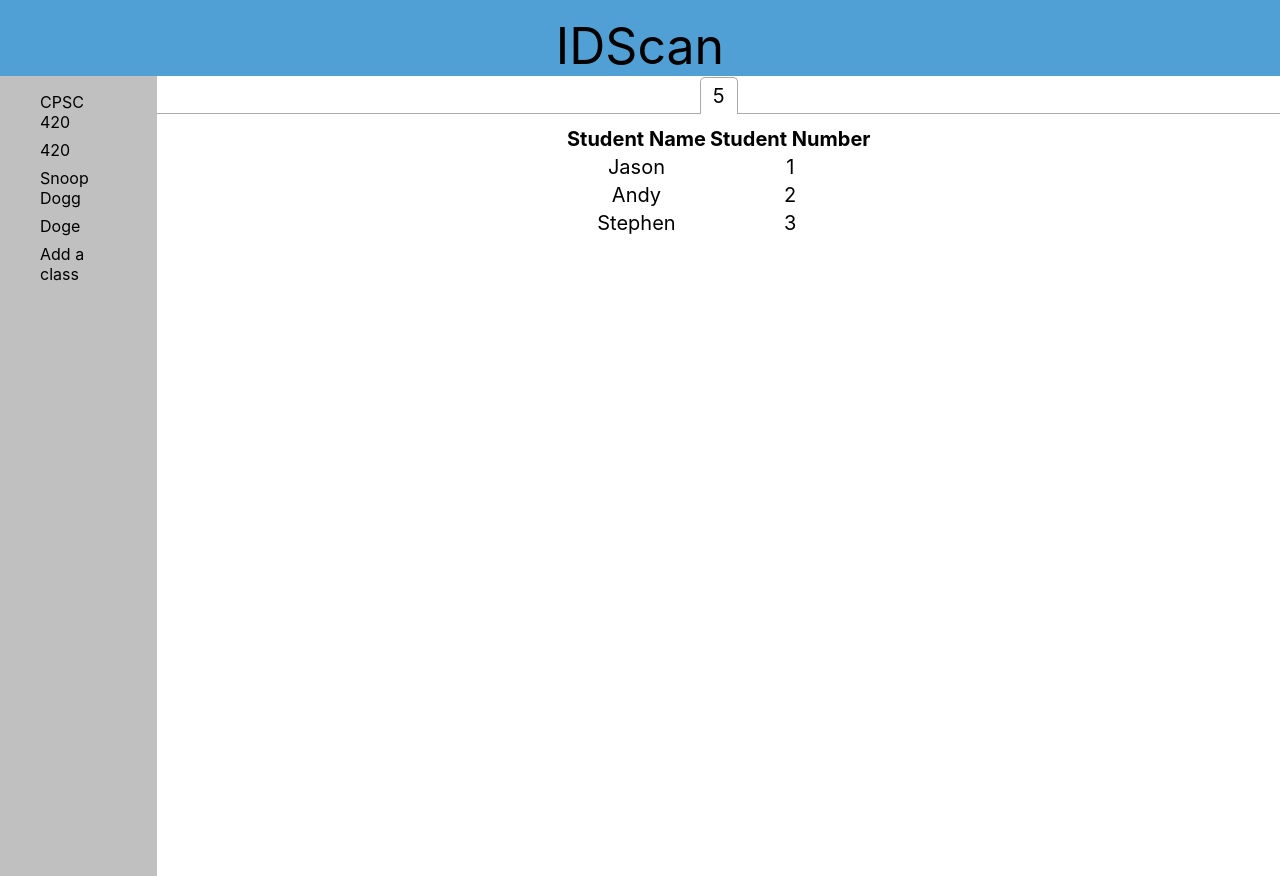
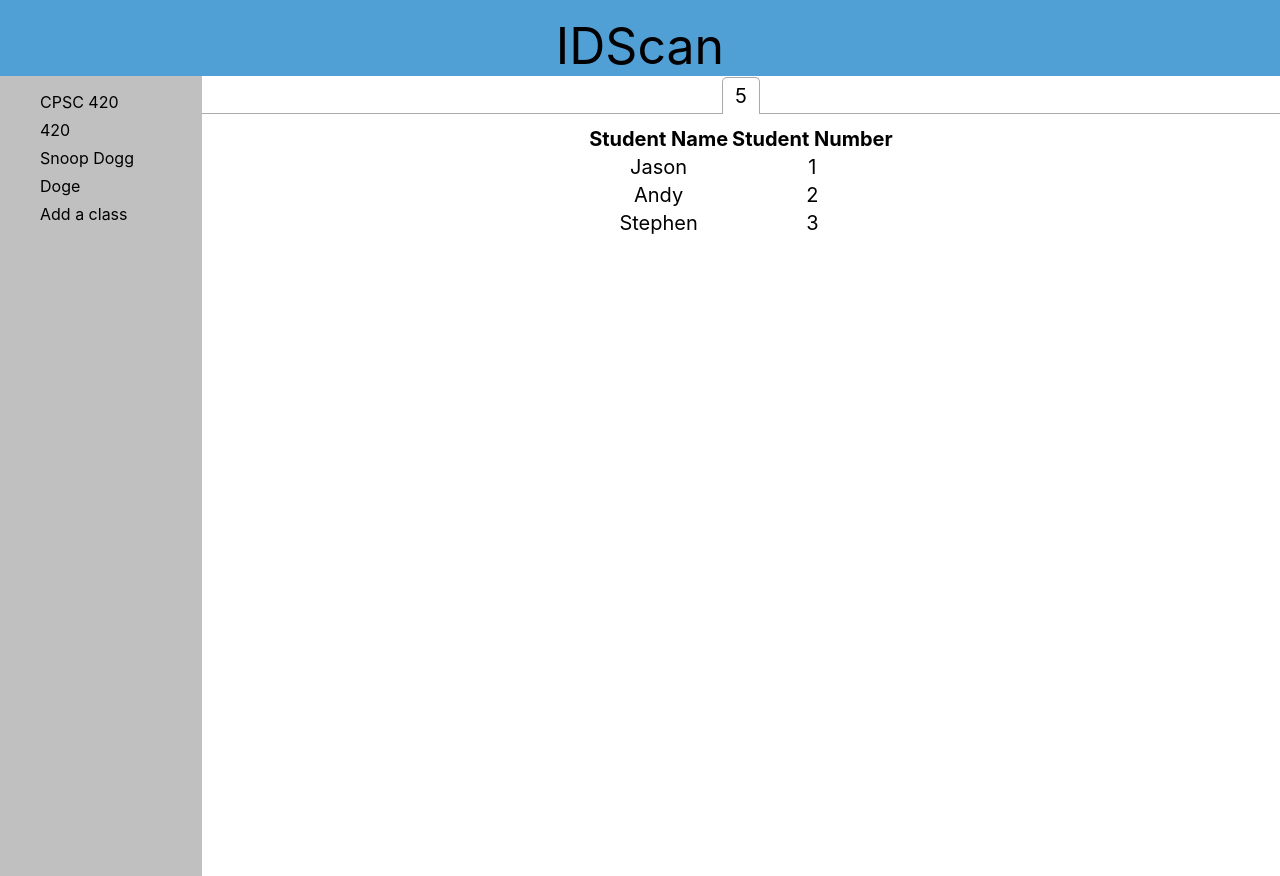
Before and after one commit to Stephen-YS-Li/IDScan, a React (Create React App) app in the folder WebApp/idscan/: page / in a window 1280 px wide. Built offline with nearby package versions, Linux system fonts and the light colour scheme.

Commit message:
fix react component error

```diff
--- a/WebApp/idscan/src/Sidebar.js
+++ b/WebApp/idscan/src/Sidebar.js
@@ -1,5 +1,4 @@
 import React, {Component} from "react";
-import sb from "react-sidebar";
 import './css/sidebar.css';
 
 class Sidebar extends Component {
@@ -10,7 +9,7 @@ class Sidebar extends Component {
     render() {
         return (
             // Pass on our props
-            <sb className = "sidebar">
+            <div className = "sidebar">
                 <ul>
                     <li>
                         CPSC 420
@@ -32,7 +31,7 @@ class Sidebar extends Component {
                        Add a class
                     </li>
                 </ul>
-            </sb>
+            </div>
         )
     }
 }
--- a/WebApp/idscan/src/css/sidebar.css
+++ b/WebApp/idscan/src/css/sidebar.css
@@ -11,5 +11,6 @@ ul li {
 .sidebar {
     background-color: #C0C0C0;
     height: 100vh;
+    width: 15vw;
     padding-right: 5vh;
 }
```
